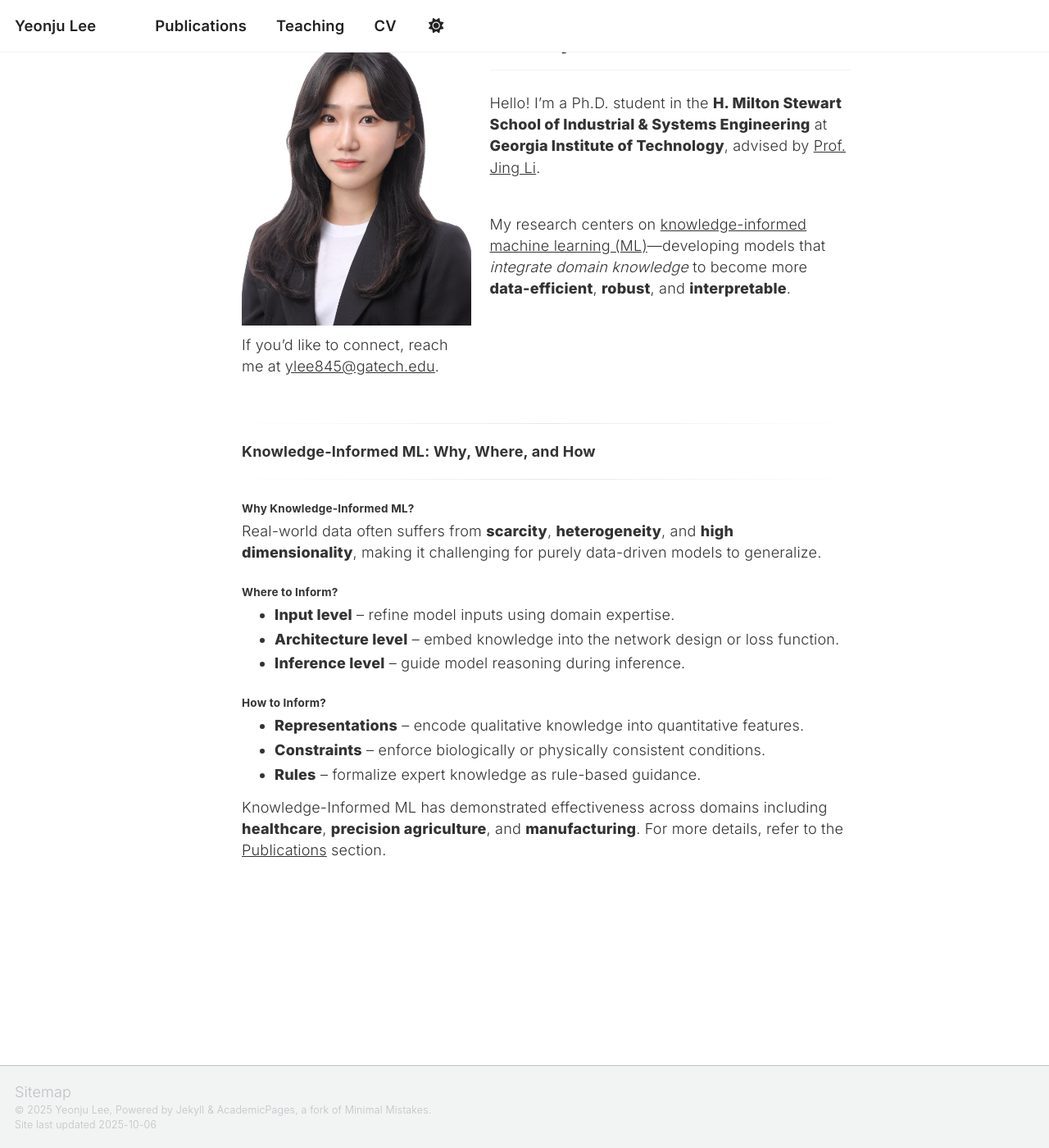
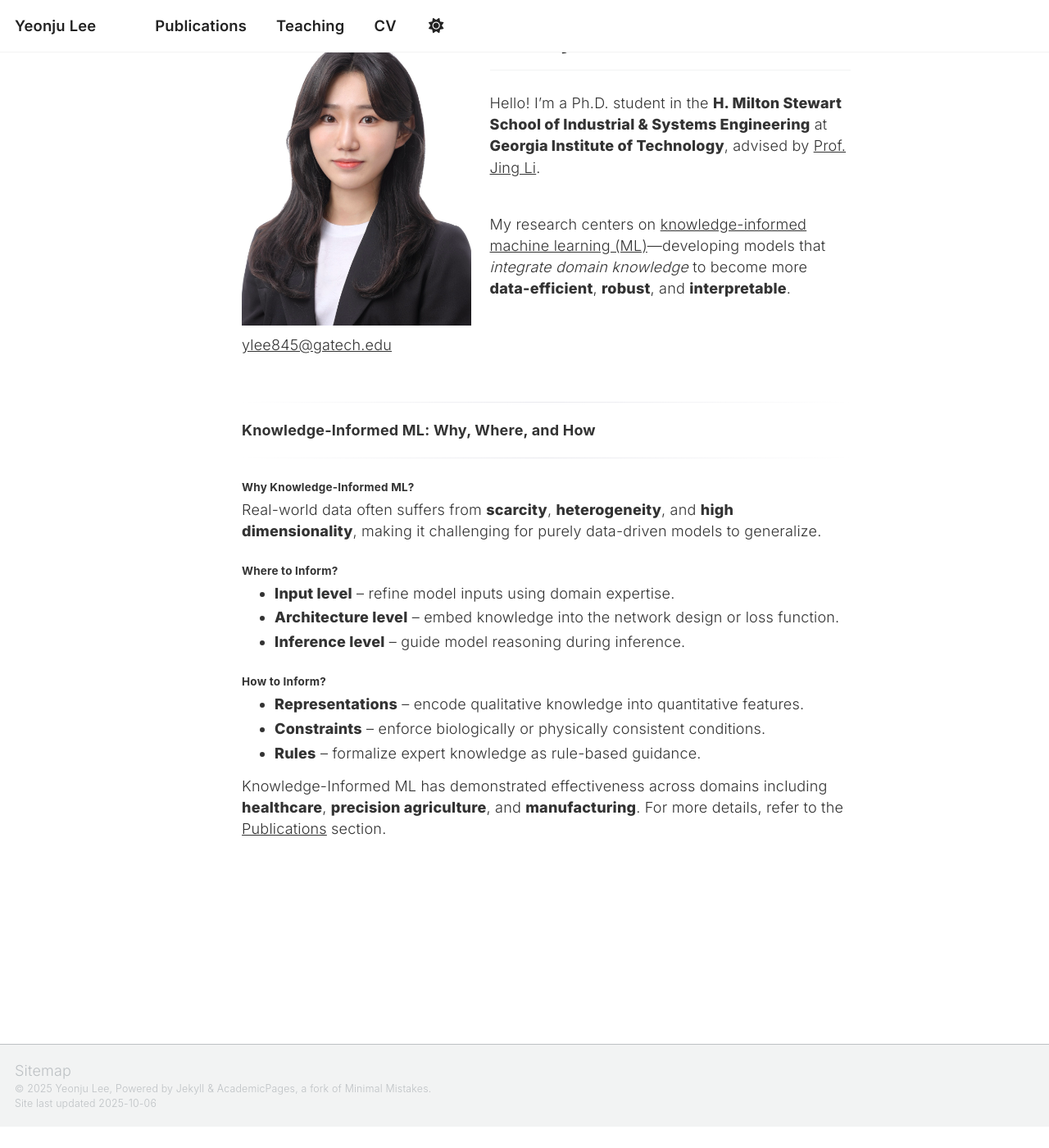
Before and after one commit to ylee845/ylee845.github.io, a Jekyll site: the page built from _pages/about.md, in a window 1280 px wide and 1400 px high, scrolled down 97 px. Shown: the whole window at 82% size. Built offline with Jekyll 4.4.1, drawn with Linux system fonts in a browser that asks for light colours; a script that is not in the unit is left out; after the commit the page ends 1471 px from its top, so only the background shows below that; part of the change alters nothing that is shown.

Commit message:
Update about.md

```diff
--- a/_pages/about.md
+++ b/_pages/about.md
@@ -107,8 +107,8 @@ redirect_from:
   }
 }
 .about-sections h3 {
-  margin-top: 0.8rem;   /* 위쪽 간격 줄이기 */
-  margin-bottom: 0.3rem; /* 아래쪽 간격 줄이기 */
+  margin-top: 0.6rem;   /* 위쪽 간격 줄이기 */
+  margin-bottom: 0.2rem; /* 아래쪽 간격 줄이기 */
 }
 
 .about-sections p {
@@ -141,7 +141,7 @@ redirect_from:
       <em>integrate domain knowledge</em> to become more
       <strong>data-efficient</strong>, <strong>robust</strong>, and <strong>interpretable</strong>.
     </p>
-    <p>If you’d like to connect, reach me at <a href="mailto:ylee845@gatech.edu">ylee845@gatech.edu</a>.</p>
+    <p><a href="mailto:ylee845@gatech.edu">ylee845@gatech.edu</a></p>
   </div>
 </div>
 
```
